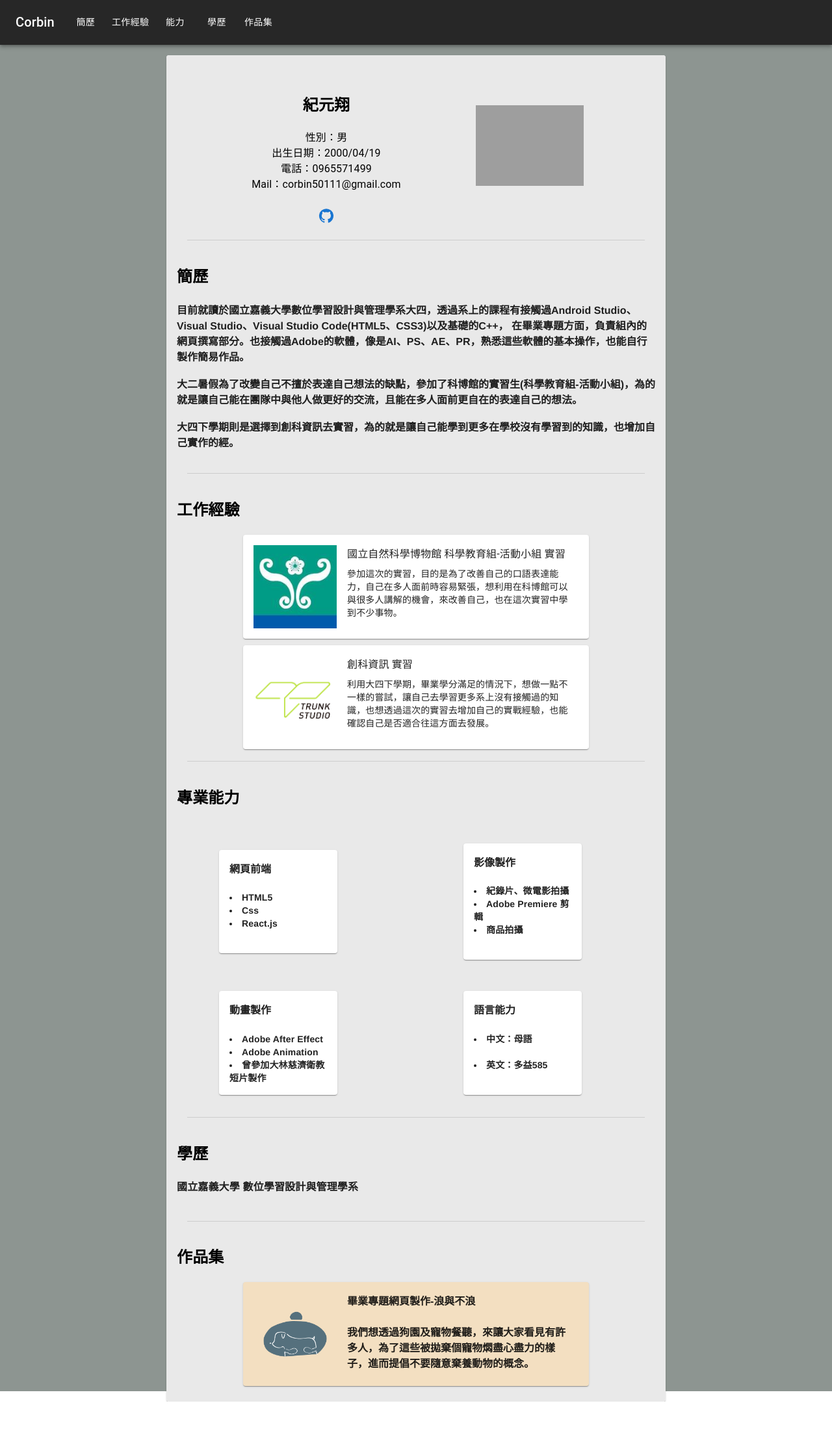
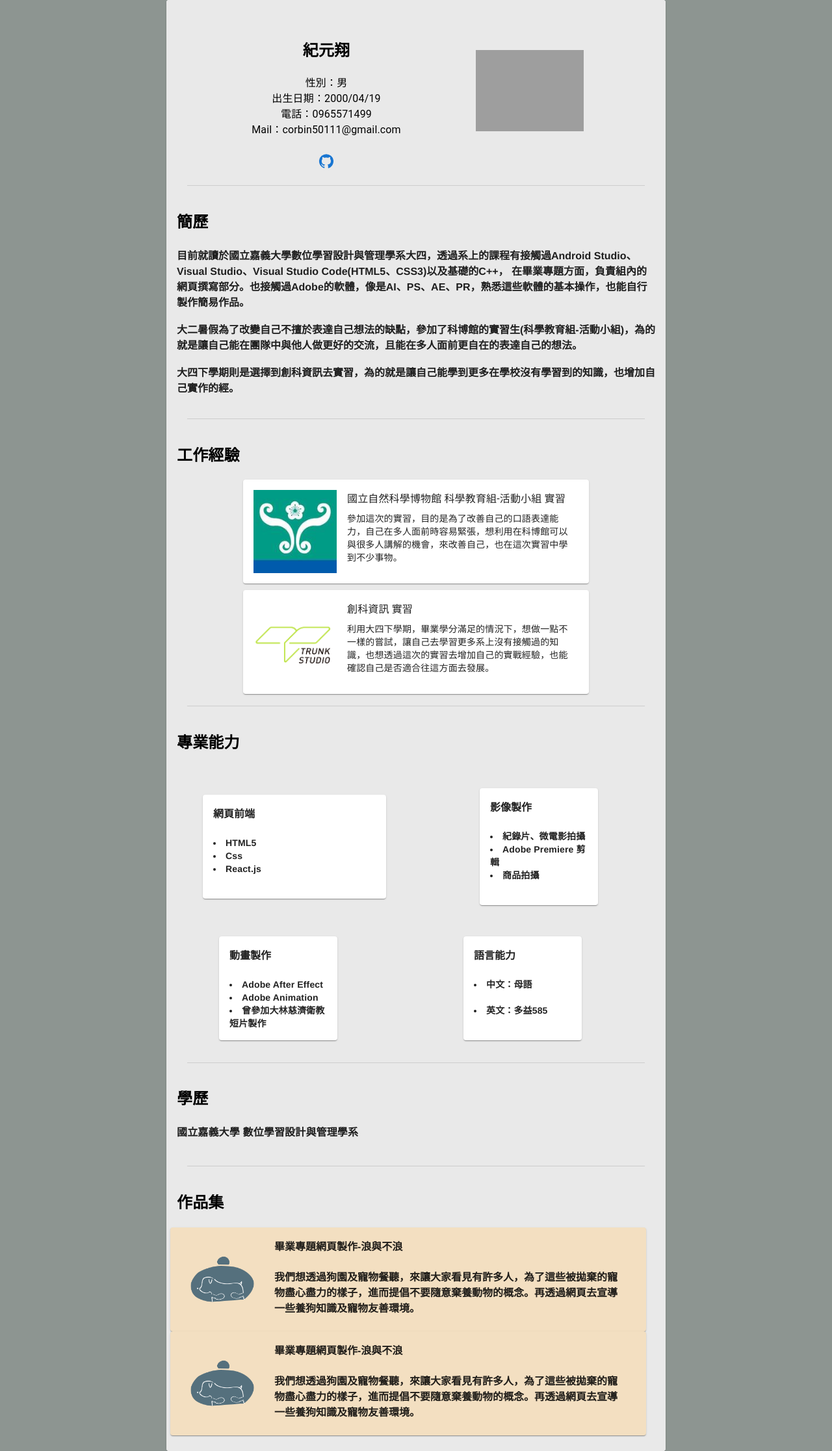
Before and after one commit to corbin419/corbin-resume, a React (Create React App) app: page / in a window 1280 px wide. Shown: the whole page at 65% size. Before the commit the page ends 2157 px from the top, so only its background shows below. Built offline with nearby package versions, Linux system fonts and the light colour scheme; grey boxes are pictures that could not be loaded.

Commit message:
add skill&works

```diff
--- a/src/App.css
+++ b/src/App.css
@@ -16,7 +16,6 @@
   position: relative;
   width: 60vw;
   margin: 0 20vw;
-  top: 2vh;
   height: fit-content;
 }
 .CardBox{
--- a/src/App.js
+++ b/src/App.js
@@ -1,14 +1,14 @@
 import './App.css';
 import Self from'./Pages/Self'
-import Bar from './Componments/NavBar'
+// import Bar from './Componments/NavBar'
 
 
 function App() {
   return (
     <div className="App">
-      <div className='BAR'>
+      {/* <div className='BAR'>
         <Bar/>
-      </div>
+      </div> */}
       <div className='Selfinfor'>
         <Self/>
       </div>
--- a/src/Componments/NavBar.js
+++ b/src/Componments/NavBar.js
@@ -1,121 +1,121 @@
-import * as React from 'react';
-import AppBar from '@mui/material/AppBar';
-import Box from '@mui/material/Box';
-import Toolbar from '@mui/material/Toolbar';
-import IconButton from '@mui/material/IconButton';
-import Typography from '@mui/material/Typography';
-import Menu from '@mui/material/Menu';
-import MenuIcon from '@mui/icons-material/Menu';
-import Container from '@mui/material/Container';
-import Button from '@mui/material/Button';
-import MenuItem from '@mui/material/MenuItem';
-import '../App.css'
-import { ThemeProvider, createTheme } from '@mui/material/styles';
-import Link from '@mui/material/Link';
+// import * as React from 'react';
+// import AppBar from '@mui/material/AppBar';
+// import Box from '@mui/material/Box';
+// import Toolbar from '@mui/material/Toolbar';
+// import IconButton from '@mui/material/IconButton';
+// import Typography from '@mui/material/Typography';
+// import Menu from '@mui/material/Menu';
+// import MenuIcon from '@mui/icons-material/Menu';
+// import Container from '@mui/material/Container';
+// import Button from '@mui/material/Button';
+// import MenuItem from '@mui/material/MenuItem';
+// import '../App.css'
+// import { ThemeProvider, createTheme } from '@mui/material/styles';
+// import Link from '@mui/material/Link';
 
 
 
-const pages = ['簡歷', '工作經驗','能力','學歷','作品集'];
+// const pages = ['簡歷', '工作經驗','能力','學歷','作品集'];
 
 
 
-const ResponsiveAppBar = () => {
-const [anchorElNav, setAnchorElNav] = React.useState(null);
+// const ResponsiveAppBar = () => {
+// const [anchorElNav, setAnchorElNav] = React.useState(null);
 
-const handleOpenNavMenu = (event) => {
-    setAnchorElNav(event.currentTarget);
-};
+// const handleOpenNavMenu = (event) => {
+//     setAnchorElNav(event.currentTarget);
+// };
 
-const handleCloseNavMenu = () => {
-    setAnchorElNav(null);
-};
-const darkTheme = createTheme({
-    palette: {
-    mode: 'dark',
-    primary: {
-        main: '#001427'
-    },
-    },
-});
+// const handleCloseNavMenu = () => {
+//     setAnchorElNav(null);
+// };
+// const darkTheme = createTheme({
+//     palette: {
+//     mode: 'dark',
+//     primary: {
+//         main: '#001427'
+//     },
+//     },
+// });
 
 
 
-return (
-    <ThemeProvider theme={darkTheme}>
-    <AppBar position="static" color='primary'>
-    <Container maxWidth="xl">
-        <Toolbar disableGutters>
-        <Typography
-            variant="h6"
-            noWrap
-            component="div"
-            sx={{ mr: 2, display: { xs: 'none', md: 'flex' }}}
-        >
-            Corbin
-        </Typography>
+// return (
+//     <ThemeProvider theme={darkTheme}>
+//     <AppBar position="static" color='primary'>
+//     <Container maxWidth="xl">
+//         <Toolbar disableGutters>
+//         <Typography
+//             variant="h6"
+//             noWrap
+//             component="div"
+//             sx={{ mr: 2, display: { xs: 'none', md: 'flex' }}}
+//         >
+//             Corbin
+//         </Typography>
 
-        <Box sx={{ flexGrow: 1, display: { xs: 'flex', md: 'none' } }}>
-            <IconButton
-            size="large"
-            aria-label="account of current user"
-            aria-controls="menu-appbar"
-            aria-haspopup="true"
-            onClick={handleOpenNavMenu}
-            color="inherit"
-            >
-            <MenuIcon />
-            </IconButton>
-            <Menu
-            id="menu-appbar"
-            anchorEl={anchorElNav}
-            anchorOrigin={{
-                vertical: 'bottom',
-                horizontal: 'left',
-            }}
-            keepMounted
-            transformOrigin={{
-                vertical: 'top',
-                horizontal: 'left',
-            }}
-            open={Boolean(anchorElNav)}
-            onClose={handleCloseNavMenu}
-            sx={{
-                display: { xs: 'block', md: 'none' },
-            }}
-            >
-            {pages.map((page) => (
-                <MenuItem key={page} onClick={handleCloseNavMenu}>
-                <Typography textAlign="center">{page}</Typography>
-                </MenuItem>
-            ))}
-            </Menu>
-        </Box>
-        <Typography
-            variant="h6"
-                noWrap
-            component="div"
-            sx={{ flexGrow: 1, display: { xs: 'flex', md: 'none' } }}
-        >
-            Corbin
-        </Typography>
+//         <Box sx={{ flexGrow: 1, display: { xs: 'flex', md: 'none' } }}>
+//             <IconButton
+//             size="large"
+//             aria-label="account of current user"
+//             aria-controls="menu-appbar"
+//             aria-haspopup="true"
+//             onClick={handleOpenNavMenu}
+//             color="inherit"
+//             >
+//             <MenuIcon />
+//             </IconButton>
+//             <Menu
+//             id="menu-appbar"
+//             anchorEl={anchorElNav}
+//             anchorOrigin={{
+//                 vertical: 'bottom',
+//                 horizontal: 'left',
+//             }}
+//             keepMounted
+//             transformOrigin={{
+//                 vertical: 'top',
+//                 horizontal: 'left',
+//             }}
+//             open={Boolean(anchorElNav)}
+//             onClose={handleCloseNavMenu}
+//             sx={{
+//                 display: { xs: 'block', md: 'none' },
+//             }}
+//             >
+//             {pages.map((page) => (
+//                 <MenuItem key={page} onClick={handleCloseNavMenu}>
+//                 <Typography textAlign="center">{page}</Typography>
+//                 </MenuItem>
+//             ))}
+//             </Menu>
+//         </Box>
+//         <Typography
+//             variant="h6"
+//                 noWrap
+//             component="div"
+//             sx={{ flexGrow: 1, display: { xs: 'flex', md: 'none' } }}
+//         >
+//             Corbin
+//         </Typography>
 
-        <Box sx={{ flexGrow: 1, display: { xs: 'none', md: 'flex' } }}>
-            {pages.map((page) => (
-        <Link href="" underline="none">
-            <Button
-                key={page}
-                onClick={handleCloseNavMenu}
-                sx={{ my: 2, color: 'white', display: 'block' }}
-            >
-                {page}
-            </Button>
-            </Link>
-            ))}
-        </Box>
-        </Toolbar>
-    </Container>
-    </AppBar>
-    </ThemeProvider>
-);
-};
-export default ResponsiveAppBar;
+//         <Box sx={{ flexGrow: 1, display: { xs: 'none', md: 'flex' } }}>
+//             {pages.map((page) => (
+//         <Link href="" underline="none">
+//             <Button
+//                 key={page}
+//                 onClick={handleCloseNavMenu}
+//                 sx={{ my: 2, color: 'white', display: 'block' }}
+//             >
+//                 {page}
+//             </Button>
+//             </Link>
+//             ))}
+//         </Box>
+//         </Toolbar>
+//     </Container>
+//     </AppBar>
+//     </ThemeProvider>
+// );
+// };
+// export default ResponsiveAppBar;
--- a/src/Componments/Skills.js
+++ b/src/Componments/Skills.js
@@ -1,18 +1,10 @@
 import * as React from 'react';
-// import { styled } from '@mui/material/styles';
 import Grid from '@mui/material/Grid';
 import Paper from '@mui/material/Paper';
 import Typography from '@mui/material/Typography';
 import '../App.css';
 
 
-
-// const Img = styled('img')({
-//   margin: 'auto',
-//   display: 'block',
-//   maxWidth: '100%',
-//   maxHeight: '100%',
-// });
 
 export default function ComplexGrid() {
   return (
@@ -22,7 +14,7 @@ export default function ComplexGrid() {
           sx={{
             p: 2,
             margin: 'auto',
-            maxWidth: 150,
+            maxWidth: 250,
             flexGrow: 1 ,
             elevation: 3 ,
             backgroundColor: (theme) =>
--- a/src/Componments/Works.js
+++ b/src/Componments/Works.js
@@ -16,11 +16,12 @@ maxHeight: '100%',
 
 export default function ComplexGrid() {
 return (
+    <Grid container rowspacing={2} columnSpacing={{ xs: 1, sm: 2, md: 3 }} className='Allskill'>
         <Paper
         sx={{
             p: 2,
             margin: 'auto',
-        maxWidth: 500,
+            maxWidth: 700,
             flexGrow: 1,
             backgroundColor: (theme) =>
             theme.palette.mode === 'dark' ? '#1A2027' : '#F3DFC1',
@@ -41,12 +42,46 @@ return (
                     畢業專題網頁製作-浪與不浪
                 </Typography><br/>
                 <Typography variant="h7" gutterBottom>
-                我們想透過狗園及寵物餐聽，來讓大家看見有許多人，為了這些被拋棄個寵物燜盡心盡力的樣子，進而提倡不要隨意棄養動物的概念。
+                    我們想透過狗園及寵物餐聽，來讓大家看見有許多人，為了這些被拋棄的寵物盡心盡力的樣子，進而提倡不要隨意棄養動物的概念。再透過網頁去宣導一些養狗知識及寵物友善環境。
                 </Typography>
                 </Grid>
             </Grid>
             </Grid>
         </Grid>
         </Paper>
+
+        <Paper
+        sx={{
+            p: 2,
+            margin: 'auto',
+            maxWidth: 700,
+            flexGrow: 1,
+            backgroundColor: (theme) =>
+            theme.palette.mode === 'dark' ? '#1A2027' : '#F3DFC1',
+        }}
+        >
+        <Grid container spacing={2}>
+            <Grid item>
+                <Link href="https://corbin419.github.io/" target="_blank">
+                    <ButtonBase sx={{ width: 128, height: 128 }}>
+                        <Img src={Dog}/>
+                    </ButtonBase>
+                </Link>
+            </Grid>
+            <Grid item xs={12} sm container>
+            <Grid item xs container direction="column" spacing={2}>
+                <Grid item xs>
+                <Typography gutterBottom variant="h7" component="div">
+                    畢業專題網頁製作-浪與不浪
+                </Typography><br/>
+                <Typography variant="h7" gutterBottom>
+                    我們想透過狗園及寵物餐聽，來讓大家看見有許多人，為了這些被拋棄的寵物盡心盡力的樣子，進而提倡不要隨意棄養動物的概念。再透過網頁去宣導一些養狗知識及寵物友善環境。
+                </Typography>
+                </Grid>
+            </Grid>
+            </Grid>
+        </Grid>
+        </Paper>
+    </Grid>
 );
 }
```
Lines whose indentation alone changed are shown as unchanged.
